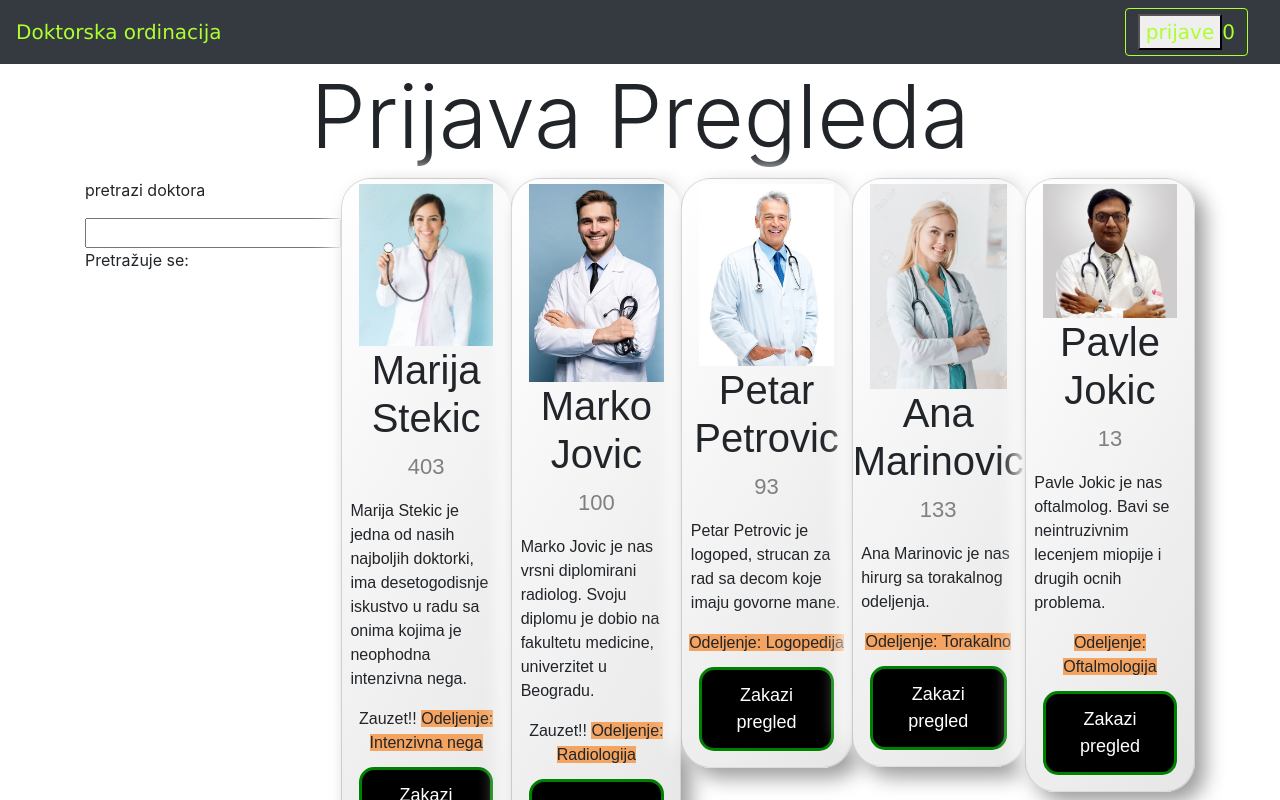
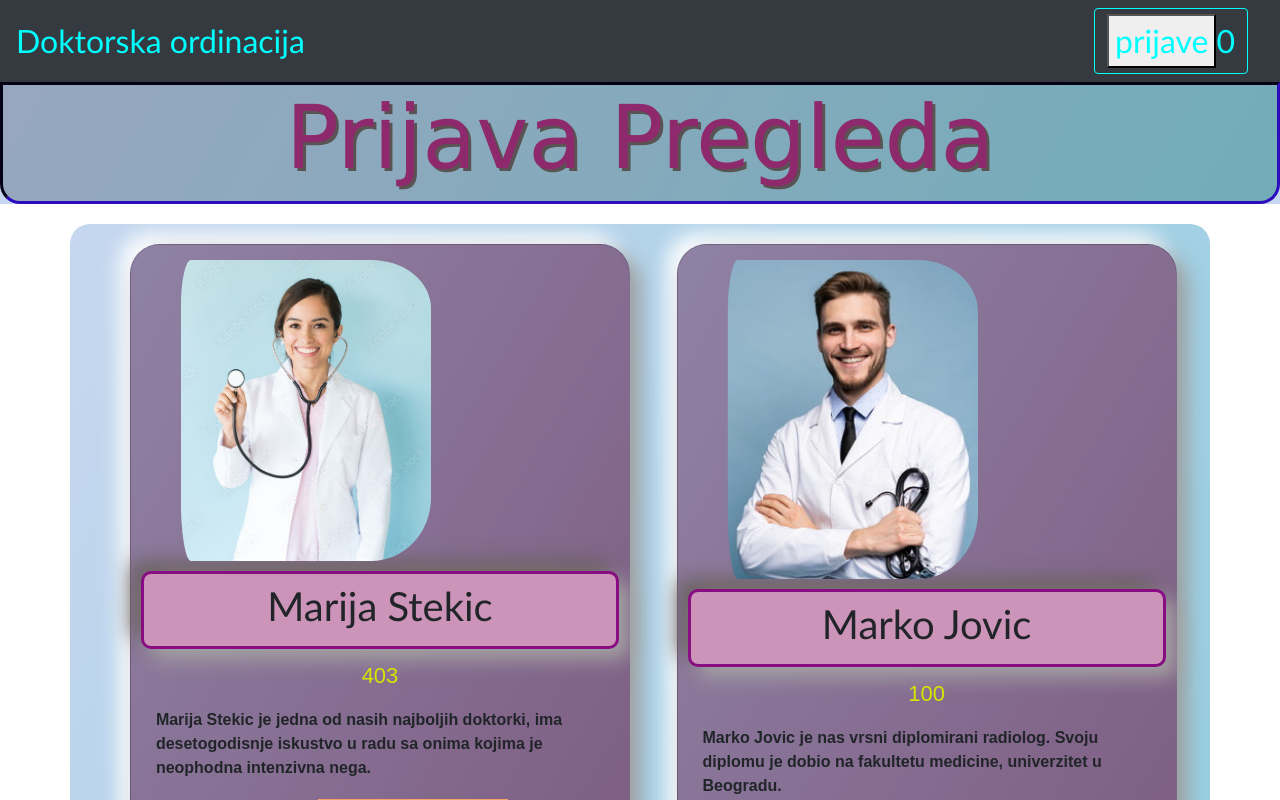
Before and after one commit to magneticant/ITEH-treci-domaci, an Angular app: page /home in a window 1280 px wide. Shown: the top 800 px of the page. Built offline with nearby package versions, Linux system fonts and the light colour scheme.

Commit message:
Dodat css

```diff
--- a/src/app/app.component.scss
+++ b/src/app/app.component.scss
@@ -0,0 +1 @@
+// html { background-color: black; }
--- a/src/app/doctor/doctor.component.html
+++ b/src/app/doctor/doctor.component.html
@@ -6,12 +6,14 @@
       height="90%"
       class="image"
     />
+    <div class="nameBox">
     <h1>{{doctor.name}}</h1>
+    </div>
     <p class="sala" *ngIf="isShown">{{doctor.room}}</p>
     <p class="description">{{doctor.description}}</p>
     <p>
-      <span *ngIf ="doctor.appointmentCount > 0">Zauzet!! </span>
-      <span appBrownEl>Odeljenje: {{doctor.department}}</span>
+      <span class = "zauzece" *ngIf ="doctor.appointmentCount > 0">Zauzet!! </span>
+      <span appBrownEl class = "odelj">Odeljenje: {{doctor.department}}</span>
 
       <button
       *ngIf="!isAppointmentPage"
--- a/src/app/doctor/doctor.component.scss
+++ b/src/app/doctor/doctor.component.scss
@@ -1,10 +1,11 @@
 .card {
-    max-width: 300px;
-    margin: auto;
+
+    max-width: 500px;
+    margin: 10px;
     text-align: center;
     font-family: arial;
     border-radius: 30px;
-    background: linear-gradient(120deg, #ffffff, #e6e6e6);
+    background: linear-gradient(120deg, #8f82a4, #7e5d82);
     box-shadow: 10px 10px 20px#9c9c9c, -10px -10px 20px#ffffff;
   }
 
@@ -13,6 +14,7 @@
   }
 
   .image {
+    border-radius: 20%;
     max-width: 300px;
     padding-top: 3%;
     position: relative;
@@ -21,13 +23,14 @@
   }
 
   .description {
+    font-weight: bold;
     text-align:start;
     padding-left: 5%;
     padding-right: 5%;
   }
 
   .sala {
-    color: grey;
+    color: rgb(213, 228, 0);
     font-size: 22px;
   }
 
@@ -52,3 +55,19 @@
   .classButtonClick {
     border: 3px solid green !important;
   }
+
+  .nameBox{
+    padding: 8px;
+     font-family: 'Gill Sans', 'Gill Sans MT', Calibri, 'Trebuchet MS', sans-serif;
+     border-radius: 10px;
+    //  background: linear-gradient(120 deg, rgb(247, 0, 255), rgb(186, 46, 139));
+    background-color: rgb(205, 148, 185);
+    margin: 10px;
+    box-shadow: 10px 10px 20px#a6a4a4, -10px -10px 20px#6b6161;
+    border-color: rgb(136, 13, 130);
+    border-style: solid;
+  }
+  .zauzece{
+    font-weight: bold;
+    color: red($color: #c80c0c);
+  }
--- a/src/app/header/header.component.scss
+++ b/src/app/header/header.component.scss
@@ -1,8 +1,9 @@
 * {
-    color: greenyellow !important;
-    font-family: Verdana, Geneva, Tahoma, sans-serif;
+    color: aqua !important;
+    font-family: 'Trebuchet MS', 'Lucida Sans Unicode', 'Lucida Grande', 'Lucida Sans', Arial, sans-serif;
+    font-size: xx-large;
   }
 
   .btn {
-    border: 1px solid greenyellow !important;
+    border: 1px solid aqua !important;
   }
--- a/src/app/home/home.component.html
+++ b/src/app/home/home.component.html
@@ -1,14 +1,11 @@
-<div>
+<div class="titleclass">
+
     <h1 class="display-2 text-center">{{ heading | titlecase}}</h1>
   </div>
 <div class="container">
 
-<div>
-  <p>{{'Pretrazi doktora' | lowercase}}</p>
-  <input type="text" [(ngModel)] = "search">
-  <p>Pretražuje se: {{search | titlecase}}</p>
-</div>
 
+<br>
   <app-doctor
 
     *ngFor="let d of doctors"
@@ -17,5 +14,10 @@
     (appointmentMade) = "addDoctor(d)"
     (appointmentCanceled) = "removeDoctor(d)"
   ></app-doctor>
-
+  <br>
+  <div>
+    <p>{{'Pretrazi doktora' | lowercase}}</p>
+    <input type="text" [(ngModel)] = "search">
+    <p>Pretražuje se: {{search | titlecase}}</p>
+  </div>
 </div>
--- a/src/app/home/home.component.scss
+++ b/src/app/home/home.component.scss
@@ -1,10 +1,10 @@
 .card {
-    max-width: 300px;
-    margin: auto;
+    max-width:100px;
+    margin: 20px;
     text-align: center;
     font-family: arial;
     border-radius: 30px;
-    background: linear-gradient(120deg, #ffffff, #e6e6e6);
+    background: linear-gradient(120deg, #98a9c0, #7ec9da);
     box-shadow: 10px 10px 20px#9c9c9c, -10px -10px 20px#ffffff;
   }
 
@@ -22,7 +22,7 @@
   }
 
   .sala {
-    color: grey;
+    color: rgb(187, 228, 3);
     font-size: 22px;
   }
 
@@ -45,6 +45,27 @@
   }
 
   .container {
+    padding: 10px;
+    flex-wrap: wrap;
     display: flex;
     justify-content: space-around;
+    background: linear-gradient(120deg, #c6d7ef, #7ec9da);
+    border-radius: 20px;
   }
+
+ .titleclass {
+  background-color: #c6d7ef;
+  font-family: 'Lucida Sans', 'Lucida Sans Regular', 'Lucida Grande', 'Lucida Sans Unicode', Geneva, Verdana, sans-serif;
+  margin-bottom: 20px;
+ }
+ .display-2{
+  color: rgb(143, 41, 110);
+  background: linear-gradient(120deg, #97a7bf, #72adb9);
+  text-shadow: 3px 3px #5a5353;
+  border-bottom-left-radius: 20px;
+  border-bottom-right-radius: 20px;
+  border-color: rgb(25, 7, 105);
+  border-style: inset;
+  padding-bottom: 10px;
+ }
+//  html { background-color: black; }
```
Also changed, not shown: src/assets/images/doctor3.jpg, src/assets/images/doctor5.jpg.
